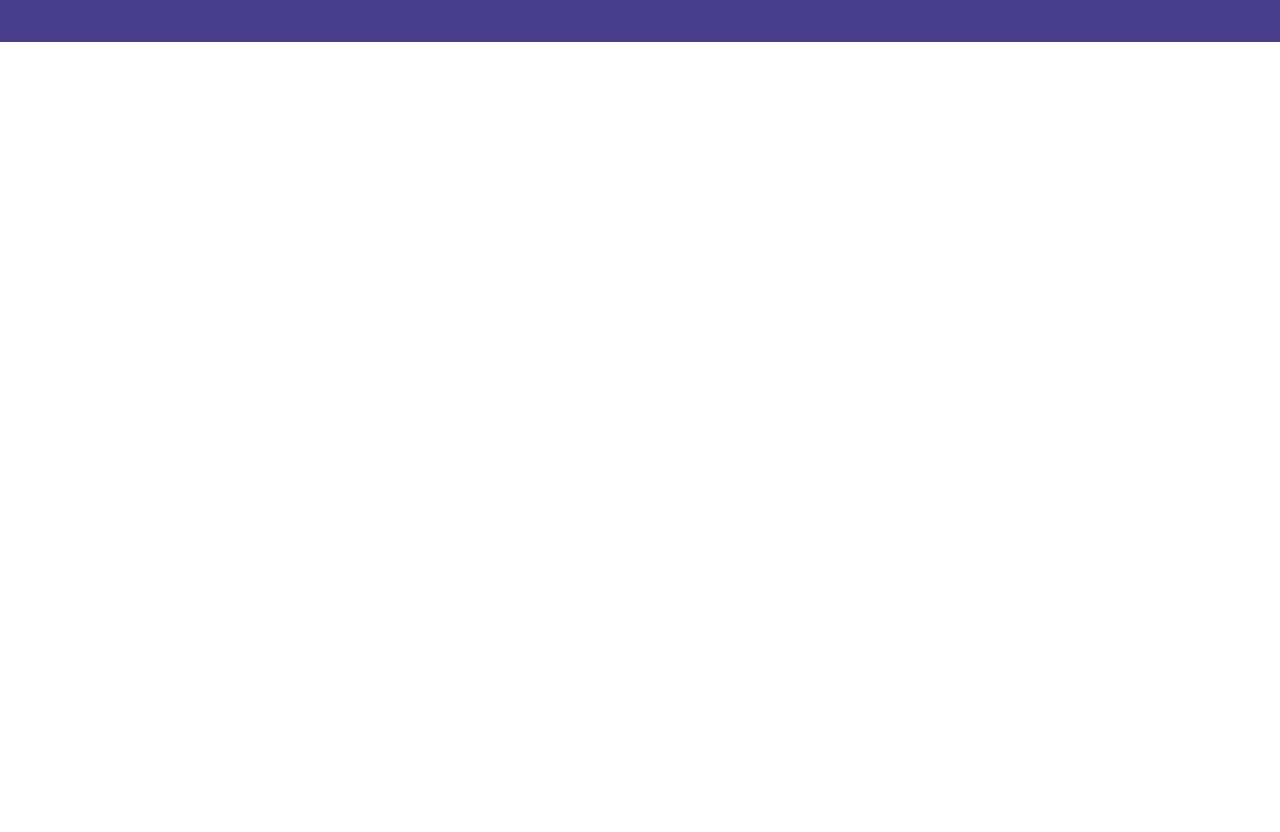
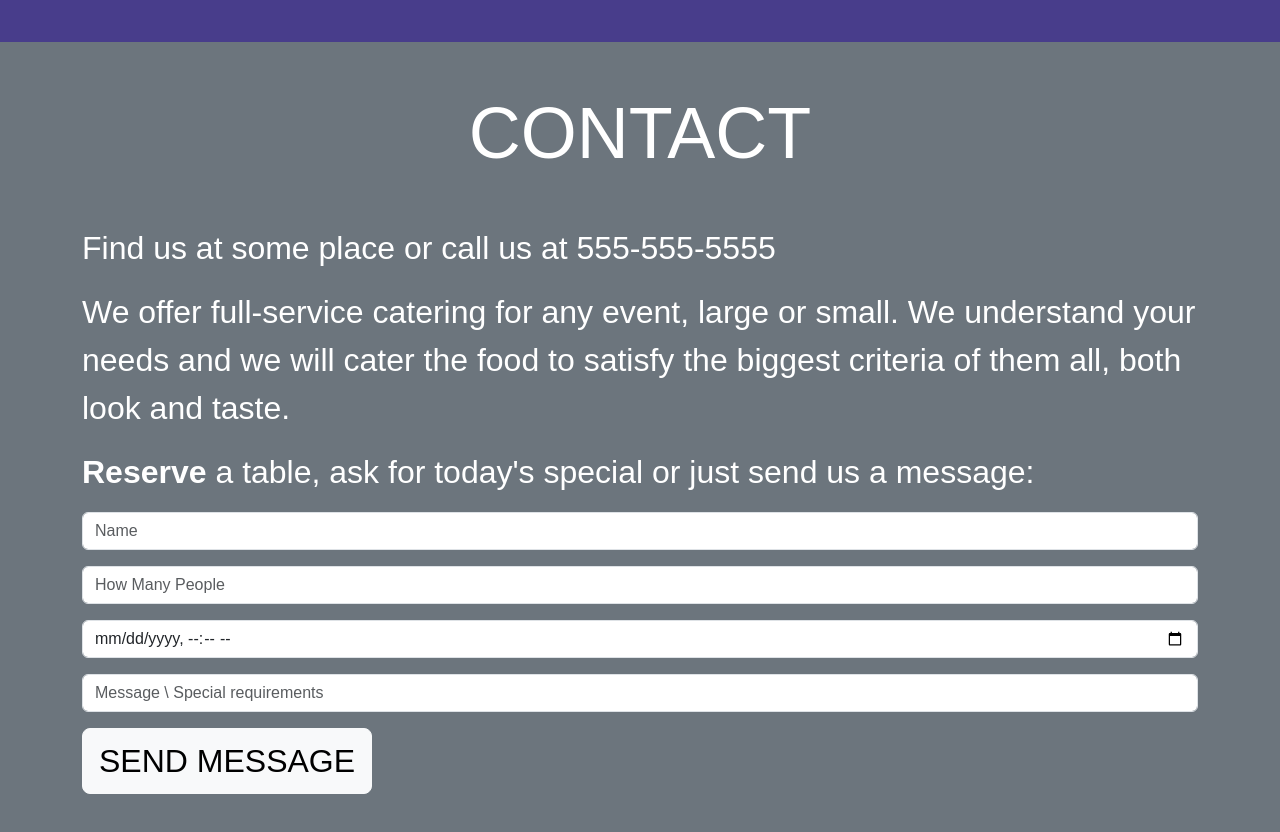
Before and after one commit to JoJava25/New-York-Woodfired-Pizza, a plain HTML site: page index.html in a window 1280 px wide. Shown: the part 3800-4632 px from the top of the page. Before the commit the page ends 3842 px from the top, so only its background shows below. Drawn offline with nearby package versions, Linux system fonts and the light colour scheme; a web font is replaced by a local one.

Commit message:
added contact section

```diff
--- a/index.html
+++ b/index.html
@@ -120,6 +120,33 @@
         </div>
     </div>
 
+    <!--Contact-->
+    <div class="container-fluid bg-secondary text-white py-5 fs-2" id="contact">
+        <div class="container">
+            <h1 class="text-center display-2 mb-5">CONTACT</h1>
+            <p>Find us at some place or call us at 555-555-5555</p>
+            <p>We offer full-service catering for any event, large or small. We understand your needs and we will cater the food to satisfy the biggest criteria of them all, both look and taste.</p>
+            <p><strong>Reserve</strong> a table, ask for today's special or just send us a message:</p>
+
+            <form action="" target="_blank">
+                <div class="mb-3">
+                    <input type="text" placeholder="Name" required name="Name" class="form-control extra-large">
+                </div>
+                <div class="mb-3">
+                    <input type="number" placeholder="How Many People" required name="Date" class="form-control extra-large">
+                </div>
+                <div class="mb-3">
+                    <input type="datetime-local" placeholder="Date and Time" required name="Name" Value="date.now()" class="form-control extra-large">
+                </div>
+                <div class="mb-3">
+                    <input type="text" placeholder="Message \ Special requirements" required name="Comments" class="form-control extra-large">
+                </div>
+                <div class="mb-3">
+                    <button type="submit" class="btn btn-light btn-lg btn-block fs-2">SEND MESSAGE</button>
+                </div>
+            </form>
+        </div>
+    </div>
     <script src="script.js"></script>
 </body>
 </html>
```
